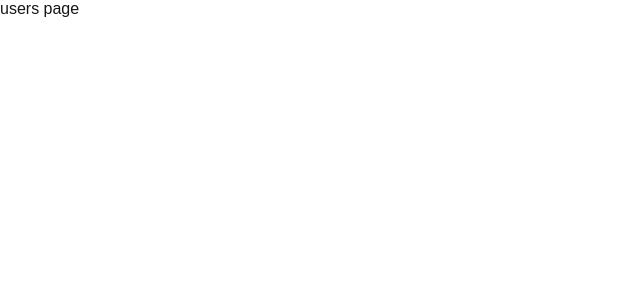
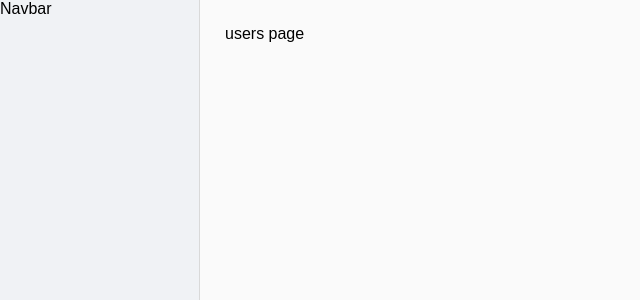
Before and after one commit to zmakhkha/Revly, a Next.js app: page /users in a window 1280 px wide. Shown: the top 300 px of the page, without its empty margins (0-640 px from the left). Built offline with nearby package versions, Linux system fonts and the light colour scheme.

Commit message:
FE-002 Implement Global Layout + As a user, I want a layout that includes a persistent left sidebar, so I can navigate easily across pages.

```diff
--- a/src/app/globals.css
+++ b/src/app/globals.css
@@ -1,42 +1,40 @@
-:root {
-  --background: #ffffff;
-  --foreground: #171717;
+/* app/globals.css */
+
+body {
+  margin: 0;
+  font-family: sans-serif;
 }
 
-@media (prefers-color-scheme: dark) {
-  :root {
-    --background: #0a0a0a;
-    --foreground: #ededed;
-  }
+/* Grid layout */
+.layout-grid {
+  display: grid;
+  grid-template-columns: 200px 1fr;
+  grid-template-rows: 60px 1fr;
+  grid-template-areas:
+    "sidebar main"
+    "sidebar main";
+  height: 100vh;
 }
 
-html,
-body {
-  max-width: 100vw;
-  overflow-x: hidden;
+.sidebar {
+  grid-area: sidebar;
+  background-color: #f0f2f5;
+  border-right: 1px solid #d9d9d9;
 }
 
-body {
-  color: var(--foreground);
-  background: var(--background);
-  font-family: Arial, Helvetica, sans-serif;
-  -webkit-font-smoothing: antialiased;
-  -moz-osx-font-smoothing: grayscale;
+.header {
+  grid-area: header;
+  background-color: #fff;
+  padding: 16px;
+  border-bottom: 1px solid #d9d9d9;
+  display: flex;
+  align-items: center;
+  justify-content: space-between;
 }
 
-* {
-  box-sizing: border-box;
-  padding: 0;
-  margin: 0;
+.main-content {
+  grid-area: main;
+  padding: 25px;
+  overflow-y: auto;
+  background-color: #fafafa;
 }
-
-a {
-  color: inherit;
-  text-decoration: none;
-}
-
-@media (prefers-color-scheme: dark) {
-  html {
-    color-scheme: dark;
-  }
-}
--- a/src/app/layout.tsx
+++ b/src/app/layout.tsx
@@ -1,31 +1,34 @@
-import type { Metadata } from "next";
-import { Geist, Geist_Mono } from "next/font/google";
-import "./globals.css";
+// app/layout.tsx
 
-const geistSans = Geist({
-  variable: "--font-geist-sans",
-  subsets: ["latin"],
-});
+import { ReactNode } from 'react';
+import Navbar from '@/app/components/Navbar';
+import 'antd/dist/reset.css';
+import './globals.css';
 
-const geistMono = Geist_Mono({
-  variable: "--font-geist-mono",
-  subsets: ["latin"],
-});
-
-export const metadata: Metadata = {
-  title: "Create Next App",
-  description: "Generated by create next app",
+export const metadata = {
+  title: 'Revly Dashboard',
+  description: 'Vendor & User Management',
 };
 
-export default function RootLayout({
-  children,
-}: Readonly<{
-  children: React.ReactNode;
-}>) {
+export default function RootLayout({ children }: { children: ReactNode }) {
   return (
     <html lang="en">
-      <body className={`${geistSans.variable} ${geistMono.variable}`}>
-        {children}
+      <body>
+        <div className="layout-grid">
+          <aside className="sidebar">
+            <Navbar />
+          </aside>
+          {/*
+          <header className="header">
+            {/* Optional: Add Header Content
+            <h2 style={{ margin: 0 }}>Revly Dashboard</h2>
+          </header>
+          */}
+
+          <main className="main-content">
+            {children}
+          </main>
+        </div>
       </body>
     </html>
   );
--- a/src/app/users/page.tsx
+++ b/src/app/users/page.tsx
@@ -1,3 +1,5 @@
+"use client"
+
 import React from 'react'
 
 const page = () => {
--- a/src/app/vendors/page.tsx
+++ b/src/app/vendors/page.tsx
@@ -1,3 +1,5 @@
+"use client"
+
 import React from 'react'
 
 const page = () => {
```
